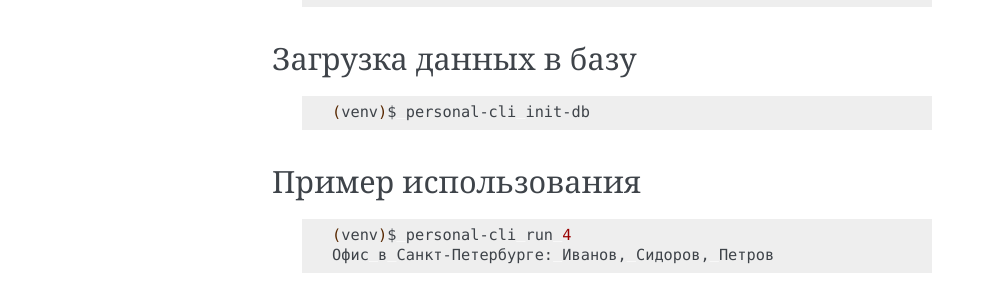
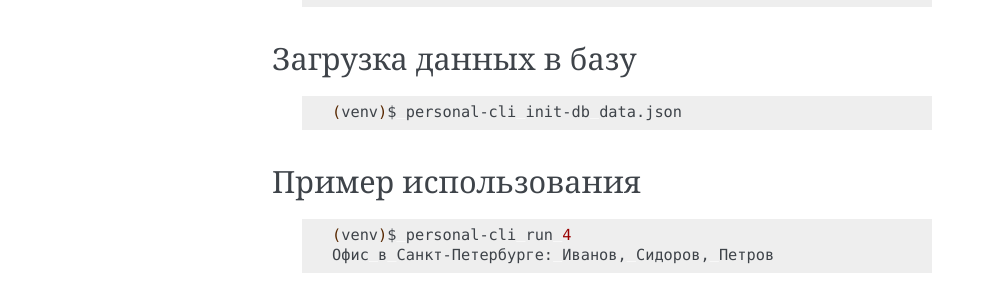
Before and after one commit to heyyyoyy/personal-cli, a Sphinx documentation site: the page built from docs/install_setup_py.rst, in a window 1280 px wide. Shown: the part 497-792 px from the top of the page, without its empty margins (148-1141 px from the left). Built offline with Sphinx 7.4.7, drawn with Linux system fonts in a browser that asks for light colours.

Commit message:
fix init-db

```diff
--- a/docs/install_requirements.rst
+++ b/docs/install_requirements.rst
@@ -32,7 +32,7 @@
 
     .. code-block:: bash
 
-        (venv)$ python -m personal_cli init-db
+        (venv)$ python -m personal_cli init-db data.json
 
 Пример использования
 --------------------
--- a/docs/install_setup_py.rst
+++ b/docs/install_setup_py.rst
@@ -32,7 +32,7 @@
 
     .. code-block:: bash
 
-        (venv)$ personal-cli init-db
+        (venv)$ personal-cli init-db data.json
 
 Пример использования
 --------------------
```
